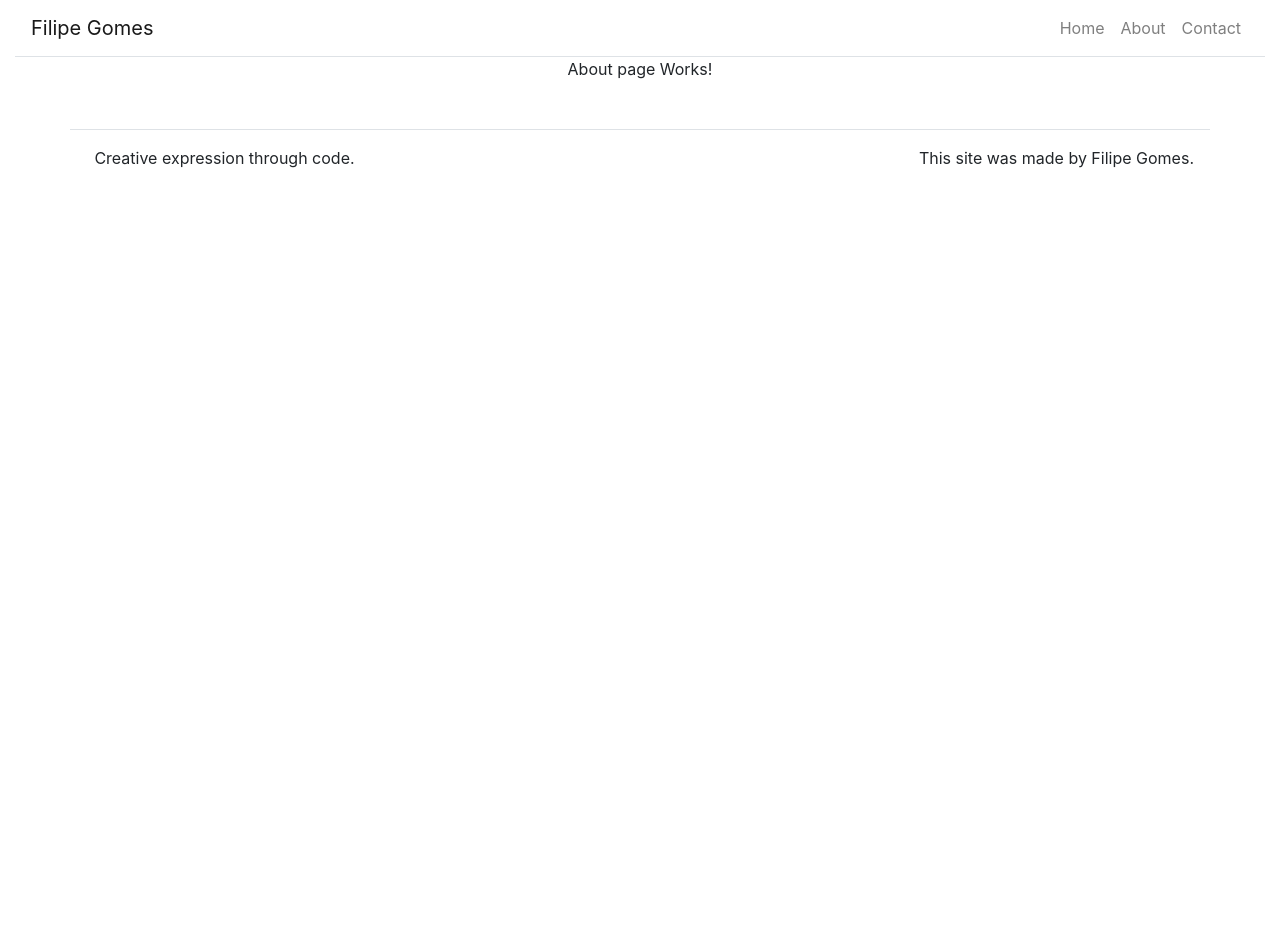
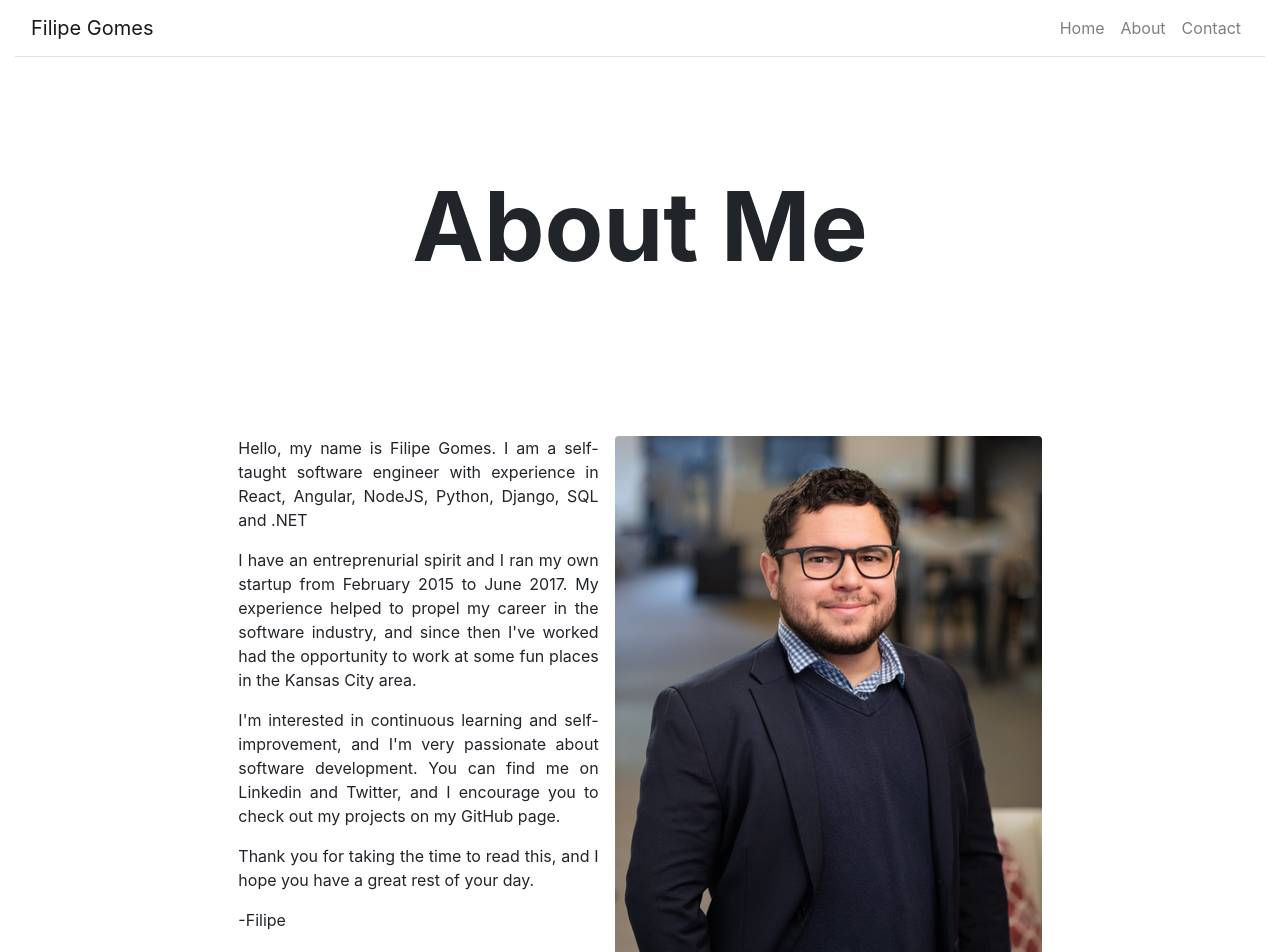
Before and after one commit to filipe-gomes/portfolio-site, a React (Create React App) app: page /About in a window 1280 px wide. Shown: the top 952 px of the page. Before the commit the page ends 800 px from the top, so only its background shows below. Built offline with nearby package versions, Linux system fonts and the light colour scheme.

Commit message:
Work done on About Page

```diff
--- /dev/null
+++ b/src/components/Content.js
@@ -0,0 +1,20 @@
+import React from 'react';
+import Container from 'react-bootstrap/Container';
+import Row from 'react-bootstrap/Row';
+import Col from 'react-bootstrap/Col';
+
+function Content(props) {
+
+    return(
+        <Container fluid={true}>
+            <Row className="justify-content-center">
+                <Col md={8}>
+                    {props.children}
+                </Col>
+            </Row>
+        </Container>
+    )
+
+}
+
+export default Content
--- a/src/components/Footer.js
+++ b/src/components/Footer.js
@@ -10,7 +10,7 @@ export const Footer = (props) => {
                         {props.home.subtitle}
                     </Col>
                     <Col className="p-0 d-flex justify-content-end" md={3}>
-                        This site was made by Filipe Gomes.
+                    &copy; {1900 + new Date().getYear()} Filipe Gomes
                 </Col>
                 </Row>
             </Container>
--- a/src/components/Hero.js
+++ b/src/components/Hero.js
@@ -22,3 +22,5 @@ export function Hero(props) {
     );
 
 }
+
+export default Hero;
--- a/src/index.css
+++ b/src/index.css
@@ -12,14 +12,18 @@ code {
     monospace;
 }
 
+.f-about {
+  text-align: left;
+}
+
 .f-card {
-  margin: 20px;
+  margin: 10px;
 }
 
 .f-card-img {
   border-radius: 10px;
-  width: 380px;
-  height: 460px;
+  width: 330px;
+  height: 400px;
   box-shadow: 0px 0px 3px 1px #ccc;
 }
 
@@ -37,3 +41,7 @@ code {
   font-size: 16px;
   margin: 0px;
 }
+
+.f-footer {
+  background-color: dimgrey;
+}
--- a/src/views/AboutPage.js
+++ b/src/views/AboutPage.js
@@ -1,9 +1,23 @@
 import React from 'react';
+
+import Hero from '../components/Hero';
+import Content from '../components/Content';
+import filipe from '../assets/images/filipe.jpeg';
 
 export function AboutPage(props) {
 
     return (
-        <p>About page Works!</p>
+        <div>
+            <Hero title={props.title} />
+            <Content>
+                <img src={filipe} alt={filipe} className="rounded float-right ml-3" />
+                <p align="justify">Hello, my name is Filipe Gomes. I am a self-taught software engineer with experience in React, Angular, NodeJS, Python, Django, SQL and .NET</p>
+                <p align="justify">I have an entreprenurial spirit and I ran my own startup from February 2015 to June 2017. My experience helped to propel my career in the software industry, and since then I've worked had the opportunity to work at some fun places in the Kansas City area.</p>
+                <p align="justify">I'm interested in continuous learning and self-improvement, and I'm very passionate about software development. You can find me on Linkedin and Twitter, and I encourage you to check out my projects on my GitHub page.</p>
+                <p align="justify">Thank you for taking the time to read this, and I hope you have a great rest of your day.</p>
+                <p align="justify">-Filipe</p>
+            </Content>
+        </div>
     );
 
 }
```
Also changed, not shown: src/assets/images/filipe.jpeg (added), 1 other file (tests, documents, lock files or other folders).
